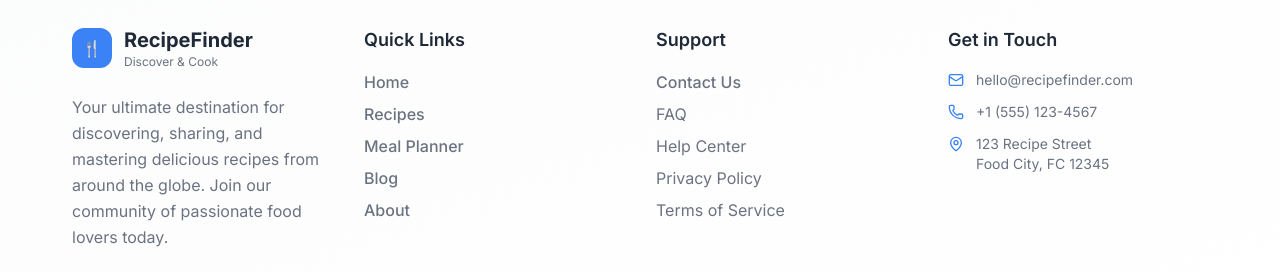
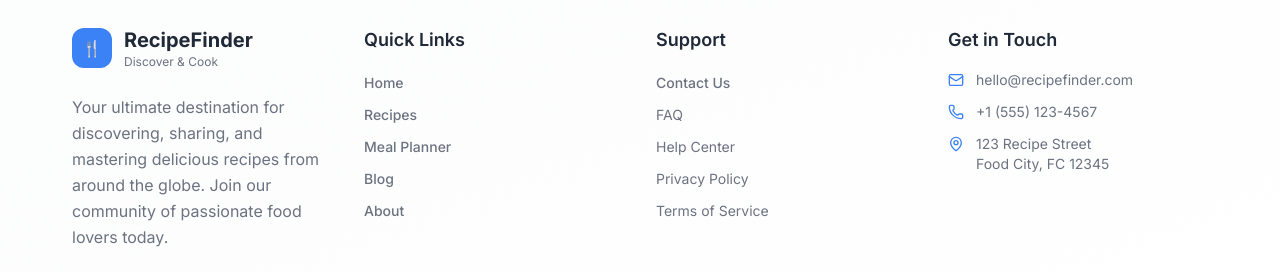
Before and after one commit to GziXnine/ALX_Project, a React (Vite) app: page / in a window 1280 px wide. Shown: the part 3756-4028 px from the top of the page. Built offline with nearby package versions, Linux system fonts and the light colour scheme.

Commit message:
feat: update Footer component with improved button styling and add link to RecipeFinder

```diff
--- a/src/components/Footer.jsx
+++ b/src/components/Footer.jsx
@@ -73,7 +73,7 @@ export function Footer({ onNavigate }) {
               <li>
                 <button
                   onClick={() => onNavigate("home")}
-                  className="text-muted-foreground hover:text-primary transition-colors text-left"
+                  className="text-muted-foreground hover:text-primary transition-colors text-left text-sm"
                 >
                   Home
                 </button>
@@ -81,7 +81,7 @@ export function Footer({ onNavigate }) {
               <li>
                 <button
                   onClick={() => onNavigate("search")}
-                  className="text-muted-foreground hover:text-primary transition-colors text-left"
+                  className="text-muted-foreground hover:text-primary transition-colors text-left text-sm"
                 >
                   Recipes
                 </button>
@@ -89,7 +89,7 @@ export function Footer({ onNavigate }) {
               <li>
                 <button
                   onClick={() => onNavigate("meal-planner")}
-                  className="text-muted-foreground hover:text-primary transition-colors text-left"
+                  className="text-muted-foreground hover:text-primary transition-colors text-left text-sm"
                 >
                   Meal Planner
                 </button>
@@ -97,7 +97,7 @@ export function Footer({ onNavigate }) {
               <li>
                 <button
                   onClick={() => onNavigate("blog")}
-                  className="text-muted-foreground hover:text-primary transition-colors text-left"
+                  className="text-muted-foreground hover:text-primary transition-colors text-left text-sm"
                 >
                   Blog
                 </button>
@@ -105,7 +105,7 @@ export function Footer({ onNavigate }) {
               <li>
                 <button
                   onClick={() => onNavigate("about")}
-                  className="text-muted-foreground hover:text-primary transition-colors text-left"
+                  className="text-muted-foreground hover:text-primary transition-colors text-left text-sm"
                 >
                   About
                 </button>
@@ -122,7 +122,7 @@ export function Footer({ onNavigate }) {
               <li>
                 <button
                   onClick={() => onNavigate("contact")}
-                  className="text-muted-foreground hover:text-primary transition-colors text-left"
+                  className="text-muted-foreground hover:text-primary transition-colors text-left text-sm"
                 >
                   Contact Us
                 </button>
@@ -130,7 +130,7 @@ export function Footer({ onNavigate }) {
               <li>
                 <a
                   href="#"
-                  className="text-muted-foreground hover:text-primary transition-colors"
+                  className="text-muted-foreground hover:text-primary transition-colors text-sm"
                 >
                   FAQ
                 </a>
@@ -138,7 +138,7 @@ export function Footer({ onNavigate }) {
               <li>
                 <a
                   href="#"
-                  className="text-muted-foreground hover:text-primary transition-colors"
+                  className="text-muted-foreground hover:text-primary transition-colors text-sm"
                 >
                   Help Center
                 </a>
@@ -146,7 +146,7 @@ export function Footer({ onNavigate }) {
               <li>
                 <a
                   href="#"
-                  className="text-muted-foreground hover:text-primary transition-colors"
+                  className="text-muted-foreground hover:text-primary transition-colors text-sm"
                 >
                   Privacy Policy
                 </a>
@@ -154,7 +154,7 @@ export function Footer({ onNavigate }) {
               <li>
                 <a
                   href="#"
-                  className="text-muted-foreground hover:text-primary transition-colors"
+                  className="text-muted-foreground hover:text-primary transition-colors text-sm"
                 >
                   Terms of Service
                 </a>
@@ -195,7 +195,15 @@ export function Footer({ onNavigate }) {
         <div className="border-t border-border/50 mt-12 pt-8">
           <div className="flex flex-col md:flex-row items-center justify-between gap-4">
             <p className="text-muted-foreground text-sm">
-              © {currentYear} RecipeFinder. All rights reserved.
+              © {currentYear}{" "}
+              <a
+                href="https://www.linkedin.com/in/1ahmed-allam/"
+                className="hover:text-primary transition-colors"
+                target="_blank"
+              >
+                RecipeFinder
+              </a>
+              . All rights reserved.
             </p>
             <div className="flex items-center gap-6 text-xs text-muted-foreground">
               <a href="#" className="hover:text-primary transition-colors">
```
